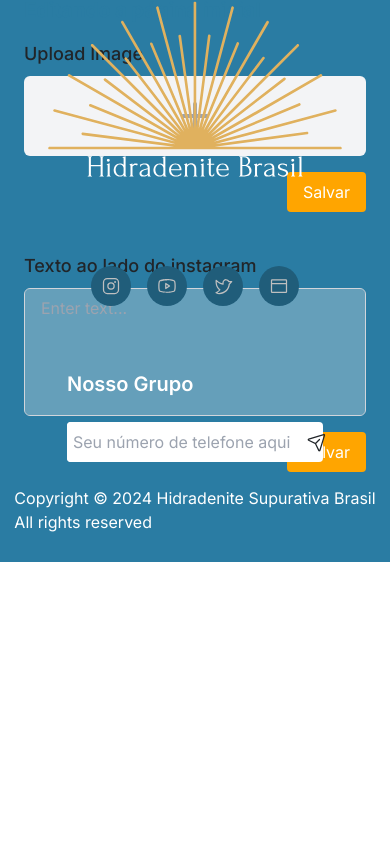
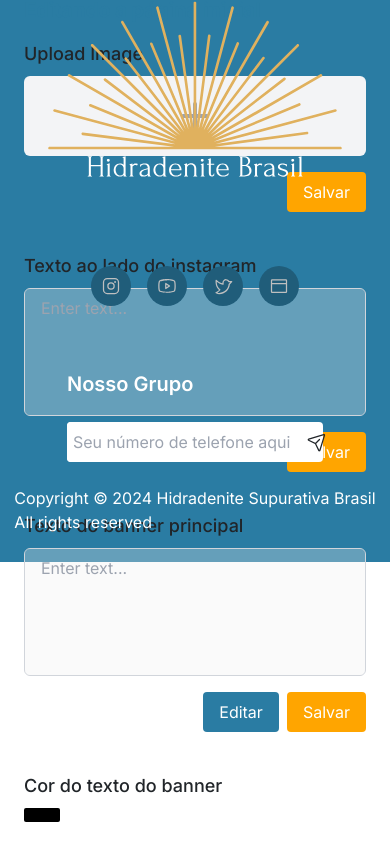
Before and after one commit to Suetam94/hidradenite_2_0, a Next.js app: page /dashboard/home in a window 390 px wide. Shown: the part 952-1798 px from the top of the page. Before the commit the page ends 1514 px from the top, so only its background shows below. Built offline with nearby package versions, Linux system fonts and the light colour scheme; no server answers; the database is empty.

Commit message:
home custom inputs

```diff
--- a/app/dashboard/home/page.tsx
+++ b/app/dashboard/home/page.tsx
@@ -1,6 +1,7 @@
 import React from 'react'
 import DashboardForm from '@/app/ui/dashboard/dashboard-form'
 import DashboardFormImage from '@/app/ui/dashboard/dashboard-form-image'
+import ColorPicker from '@/app/ui/dashboard/color-picker'
 
 const Page = (): React.JSX.Element => {
   return (
@@ -8,7 +9,9 @@ const Page = (): React.JSX.Element => {
       <h2 className="text-xl font-bold mb-4 text-base-blue">Editando a página inicial</h2>
       <div className="grid grid-cols-1 gap-y-10">
         <DashboardFormImage />
-        <DashboardForm page={'home'} contentId={'text-aside-instagram'} />
+        <DashboardForm formTitle="Texto ao lado do instagram" page={'home'} contentId={'text-aside-instagram'} />
+        <DashboardForm formTitle="Texto do banner principal" page={'home'} contentId={'main-banner-text'} />
+        <ColorPicker title="Cor do texto do banner" />
       </div>
     </div>
   )
--- a/app/dashboard/layout.tsx
+++ b/app/dashboard/layout.tsx
@@ -7,7 +7,7 @@ export default function Layout ({ children }: { children: React.ReactNode }): Re
       <div className="w-full flex-none md:w-64">
         <SideNav />
       </div>
-      <div className="flex-grow p-6 md:overflow-y-auto md:p-12">{children}</div>
+      <div className="flex-grow p-6 md:p-12">{children}</div>
     </div>
   )
 }
--- a/app/lib/PageContent.ts
+++ b/app/lib/PageContent.ts
@@ -45,7 +45,7 @@ export const pageContent = async (data: IPageContentText, contentType: ContentTy
     }
   }
 
-  const hasContent: PageContent | null = await getPageContentByPageId(pageId ?? 0)
+  const hasContent: PageContent | null = await getPageContentByPageId(pageId ?? 0, contentId)
 
   let content
   if (hasContent !== null) {
@@ -70,14 +70,15 @@ export const pageContent = async (data: IPageContentText, contentType: ContentTy
   return content
 }
 
-export const getPageContentByPageId = async (pageId: number): Promise<PageContent | null> => {
+export const getPageContentByPageId = async (pageId: number, contentId: string): Promise<PageContent | null> => {
   if (pageId === 0) {
     return null
   }
 
   const pageContent = await prisma.pageContent.findFirst({
     where: {
-      pageId
+      pageId,
+      contentId
     }
   })
 
@@ -88,13 +89,14 @@ export const getPageContentByPageId = async (pageId: number): Promise<PageConten
   return null
 }
 
-export const getPageContentByPageTitle = async (title: string): Promise<PageContent | null> => {
+export const getPageContentByPageTitle = async (title: string, contentId: string): Promise<PageContent | null> => {
   if (title.length === 0) {
     return null
   }
 
   const pageContent = await prisma.pageContent.findFirst({
     where: {
+      contentId,
       page: {
         title
       }
--- a/app/lib/interfaces.ts
+++ b/app/lib/interfaces.ts
@@ -14,9 +14,14 @@ export interface IGeneralError {
 export interface IDashboardForm {
   page: string
   contentId: string
+  formTitle: string
 }
 
 export interface IConfirmationModal {
   isOpen: boolean
   onSave: (answer: boolean) => Promise<void>
 }
+
+export interface IColorPicker {
+  title: string
+}
--- /dev/null
+++ b/app/ui/dashboard/color-picker.tsx
@@ -0,0 +1,60 @@
+'use client'
+
+import React, { useState } from 'react'
+import { SketchPicker, type ColorResult } from 'react-color'
+import { type IColorPicker } from '@/app/lib/interfaces'
+
+const ColorPicker = ({ title }: IColorPicker): React.JSX.Element => {
+  const [color, setColor] = useState('#000000')
+  const [displayColorPicker, setDisplayColorPicker] = useState(false)
+
+  const handleClick = (): void => {
+    setDisplayColorPicker(!displayColorPicker)
+  }
+
+  const handleClose = (): void => {
+    setDisplayColorPicker(false)
+  }
+
+  const handleChange = (newColor: ColorResult): void => {
+    const { hex } = newColor
+    setColor(hex as string)
+  }
+
+  return (
+    <div>
+      <h3 className="block text-lg font-medium mb-2">{title}</h3>
+      <div
+        style={{
+          width: '36px',
+          height: '14px',
+          borderRadius: '2px',
+          background: color
+        }}
+        onClick={handleClick}
+      />
+      {displayColorPicker && (
+        <div
+          style={{
+            position: 'absolute',
+            zIndex: 2
+          }}
+        >
+          <div
+            style={{
+              position: 'fixed',
+              top: '0px',
+              right: '0px',
+              bottom: '0px',
+              left: '0px'
+            }}
+            onClick={handleClose}
+          />
+          <SketchPicker color={color} onChange={handleChange} />
+        </div>
+      )}
+    </div>
+  )
+}
+
+export default ColorPicker
--- a/app/ui/dashboard/dashboard-form.tsx
+++ b/app/ui/dashboard/dashboard-form.tsx
@@ -8,7 +8,8 @@ import Spinner from '@/app/ui/Spinner'
 
 const DashboardForm = ({
   page,
-  contentId
+  contentId,
+  formTitle
 }: IDashboardForm): React.JSX.Element => {
   const [textValue, setTextValue] = useState('')
   const [isEditing, setIsEditing] = useState(false)
@@ -18,7 +19,7 @@ const DashboardForm = ({
   useEffect(() => {
     void (async () => {
       setIsLoading(true)
-      const pageContent = await getPageContentByPageTitle(page)
+      const pageContent = await getPageContentByPageTitle(page, contentId)
       if (pageContent !== null) {
         const { textContent } = pageContent
         if (textContent !== null) {
@@ -39,6 +40,10 @@ const DashboardForm = ({
     setIsEditing(true)
   }
 
+  const handleCancelEdit = (): void => {
+    setIsEditing(false)
+  }
+
   const handleSave = async (answer: boolean): Promise<void> => {
     setIsModalOpen(false)
     setIsEditing(false)
@@ -57,7 +62,7 @@ const DashboardForm = ({
 
   return (
     <form onSubmit={handleSubmit} className="w-full mx-auto">
-      <label className="block text-lg font-medium mb-2">Texto ao lado do instagram</label>
+      <label className="block text-lg font-medium mb-2">{formTitle}</label>
       <div className="border border-gray-300 h-32 rounded-md overflow-hidden flex justify-center items-center">
         {
           isLoading
@@ -75,7 +80,8 @@ const DashboardForm = ({
         }
       </div>
       <div className="mt-4 flex justify-end">
-        {!isEditing && (
+        {!isEditing
+          ? (
           <button
             type="button"
             className="bg-base-blue text-white px-4 py-2 mr-2 rounded hover:bg-[#3E9DD3] focus:outline-none"
@@ -83,7 +89,14 @@ const DashboardForm = ({
           >
             Editar
           </button>
-        )}
+            )
+          : (<button
+          type="button"
+          className="bg-gray-500 text-white px-4 py-2 mr-2 rounded hover:hover:bg-gray-400 focus:outline-none"
+          onClick={handleCancelEdit}
+        >
+          Cancelar
+        </button>)}
         <button type="submit" className="bg-[#FFA500] text-white px-4 py-2 rounded hover:bg-red-600 focus:outline-none">
           Salvar
         </button>
--- a/package.json
+++ b/package.json
@@ -17,6 +17,7 @@
     "prisma": "^5.10.2",
     "react": "^18",
     "react-bootstrap": "^2.10.1",
+    "react-color": "^2.19.3",
     "react-dom": "^18",
     "react-social-media-embed": "^2.4.1",
     "zod": "^3.22.4"
@@ -24,6 +25,7 @@
   "devDependencies": {
     "@types/node": "^20",
     "@types/react": "^18",
+    "@types/react-color": "^3.0.11",
     "@types/react-dom": "^18",
     "@typescript-eslint/eslint-plugin": "^6.21.0",
     "autoprefixer": "^10.0.1",
```
Also changed, not shown: 1 other file (tests, documents, lock files or other folders).
